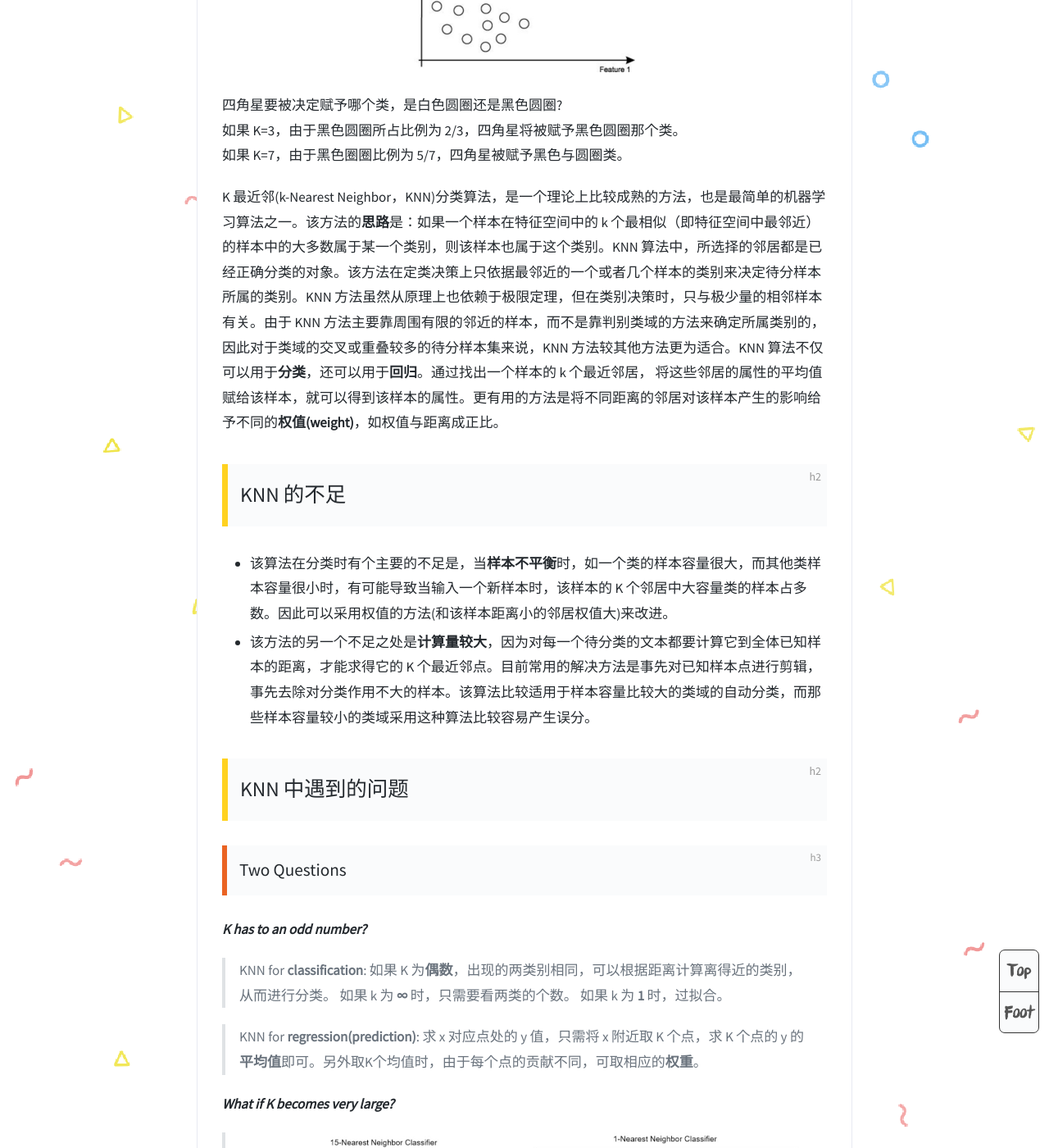
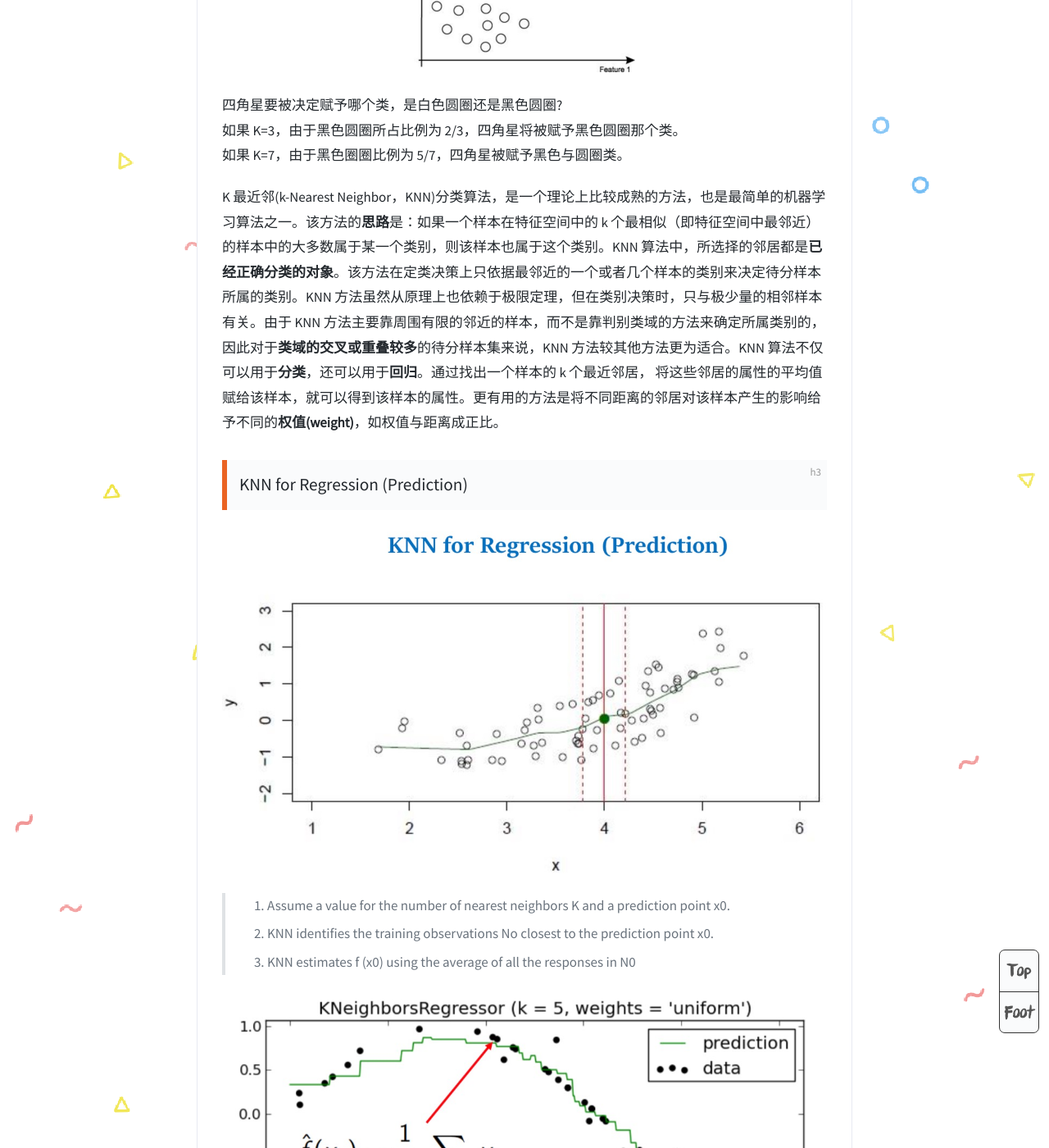
Before and after one commit to provenclei/provenclei.github.io, a Jekyll site: the page built from _posts/2018-10-8-KNN.md, in a window 1280 px wide and 1400 px high, scrolled down 1068 px. Shown: the whole window at 82% size. Built offline with Jekyll 4.4.1, drawn with Linux system fonts in a browser that asks for light colours; comment, search, counter and statistics services are not loaded; some of the changed text lies outside the part shown.

Commit message:
修改KNN

```diff
--- a/_posts/2018-10-8-KNN.md
+++ b/_posts/2018-10-8-KNN.md
@@ -21,33 +21,7 @@
 如果 K=3，由于黑色圆圈所占比例为 2/3，四角星将被赋予黑色圆圈那个类。
 如果 K=7，由于黑色圈圈比例为 5/7，四角星被赋予黑色与圆圈类。
 
-K 最近邻(k-Nearest Neighbor，KNN)分类算法，是一个理论上比较成熟的方法，也是最简单的机器学习算法之一。该方法的**思路**是：如果一个样本在特征空间中的 k 个最相似（即特征空间中最邻近）的样本中的大多数属于某一个类别，则该样本也属于这个类别。KNN 算法中，所选择的邻居都是已经正确分类的对象。该方法在定类决策上只依据最邻近的一个或者几个样本的类别来决定待分样本所属的类别。KNN 方法虽然从原理上也依赖于极限定理，但在类别决策时，只与极少量的相邻样本有关。由于 KNN 方法主要靠周围有限的邻近的样本，而不是靠判别类域的方法来确定所属类别的，因此对于类域的交叉或重叠较多的待分样本集来说，KNN 方法较其他方法更为适合。KNN 算法不仅可以用于**分类**，还可以用于**回归**。通过找出一个样本的 k 个最近邻居， 将这些邻居的属性的平均值赋给该样本，就可以得到该样本的属性。更有用的方法是将不同距离的邻居对该样本产生的影响给予不同的**权值(weight)**，如权值与距离成正比。
-
-
-## KNN 的不足
-* 该算法在分类时有个主要的不足是，当**样本不平衡**时，如一个类的样本容量很大，而其他类样本容量很小时，有可能导致当输入一个新样本时，该样本的 K 个邻居中大容量类的样本占多数。因此可以采用权值的方法(和该样本距离小的邻居权值大)来改进。
-* 该方法的另一个不足之处是**计算量较大**，因为对每一个待分类的文本都要计算它到全体已知样本的距离，才能求得它的 K 个最近邻点。目前常用的解决方法是事先对已知样本点进行剪辑，事先去除对分类作用不大的样本。该算法比较适用于样本容量比较大的类域的自动分类，而那 些样本容量较小的类域采用这种算法比较容易产生误分。
-
-
-## KNN 中遇到的问题
-
-### Two Questions
-***K has to an odd number?***
-
->KNN for **classification**:
-如果 K 为**偶数**，出现的两类别相同，可以根据距离计算离得近的类别，从而进行分类。
-如果 k 为 **∞** 时，只需要看两类的个数。
-如果 k 为 **1** 时，过拟合。
-
->KNN for **regression(prediction)**:
-求 x 对应点处的 y 值，只需将 x 附近取 K 个点，求 K 个点的 y 的**平均值**即可。另外取K个均值时，由于每个点的贡献不同，可取相应的**权重**。
-
-
-***What if K becomes very large?***
->![1](/assets/knn/knn_7.png)
->In two dimensions, the nearest-neighbor algorithm leads to a partitioning of the input space into Voronoi cells, each label led by the category of the training point it contains. In three dimensions, the cells are three-dimensional, and the decision boundary resembles the surface of a crystal.
->![1](/assets/knn/knn_8.png)
-
+K 最近邻(k-Nearest Neighbor，KNN)分类算法，是一个理论上比较成熟的方法，也是最简单的机器学习算法之一。该方法的**思路**是：如果一个样本在特征空间中的 k 个最相似（即特征空间中最邻近）的样本中的大多数属于某一个类别，则该样本也属于这个类别。KNN 算法中，所选择的邻居都是**已经正确分类的对象**。该方法在定类决策上只依据最邻近的一个或者几个样本的类别来决定待分样本所属的类别。KNN 方法虽然从原理上也依赖于极限定理，但在类别决策时，只与极少量的相邻样本有关。由于 KNN 方法主要靠周围有限的邻近的样本，而不是靠判别类域的方法来确定所属类别的，因此对于**类域的交叉或重叠较多**的待分样本集来说，KNN 方法较其他方法更为适合。KNN 算法不仅可以用于**分类**，还可以用于**回归**。通过找出一个样本的 k 个最近邻居， 将这些邻居的属性的平均值赋给该样本，就可以得到该样本的属性。更有用的方法是将不同距离的邻居对该样本产生的影响给予不同的**权值(weight)**，如权值与距离成正比。
 
 ### KNN for Regression (Prediction)
 
@@ -103,3 +77,30 @@
 
 >给定固定特征，看样本在特征上的表现，关注是否相同。
 ![1](/assets/knn/knn_11.png)
+
+
+## KNN 的不足
+* 该算法在分类时有个主要的不足是，当**样本不平衡**时，如一个类的样本容量很大，而其他类样本容量很小时，有可能导致当输入一个新样本时，该样本的 K 个邻居中大容量类的样本占多数。因此可以采用权值的方法(和该样本距离小的邻居权值大)来改进。
+* 该方法的另一个不足之处是**计算量较大**，因为对每一个待分类的文本都要计算它到全体已知样本的距离，才能求得它的 K 个最近邻点。目前常用的解决方法是事先对已知样本点进行剪辑，事先去除对分类作用不大的样本。该算法比较适用于样本容量比较大的类域的自动分类，而那 些样本容量较小的类域采用这种算法比较容易产生误分。
+
+
+## KNN 中遇到的问题
+
+### Two Questions
+***K has to an odd number?***
+
+>1. KNN for **classification**:
+如果 K 为**偶数**，出现的两类别相同，可以根据距离计算离得近的类别，从而进行分类。
+如果 k 为 **∞** 时，只需要看两类的个数。
+如果 k 为 **1** 时，过拟合。
+
+
+>2. KNN for **regression(prediction)**:
+求 x 对应点处的 y 值，只需将 x 附近取 K 个点，求 K 个点的 y 的**平均值**即可。另外取K个均值时，由于每个点的贡献不同，可取相应的**权重**。
+
+
+***What if K becomes very large?***
+>![1](/assets/knn/knn_7.png)
+>In two dimensions, the nearest-neighbor algorithm leads to a partitioning of the input space into Voronoi cells, each label led by the category of the training point it contains. In three dimensions, the cells are three-dimensional, and the decision boundary resembles the surface of a crystal.
+
+>![1](/assets/knn/knn_8.png)
```
